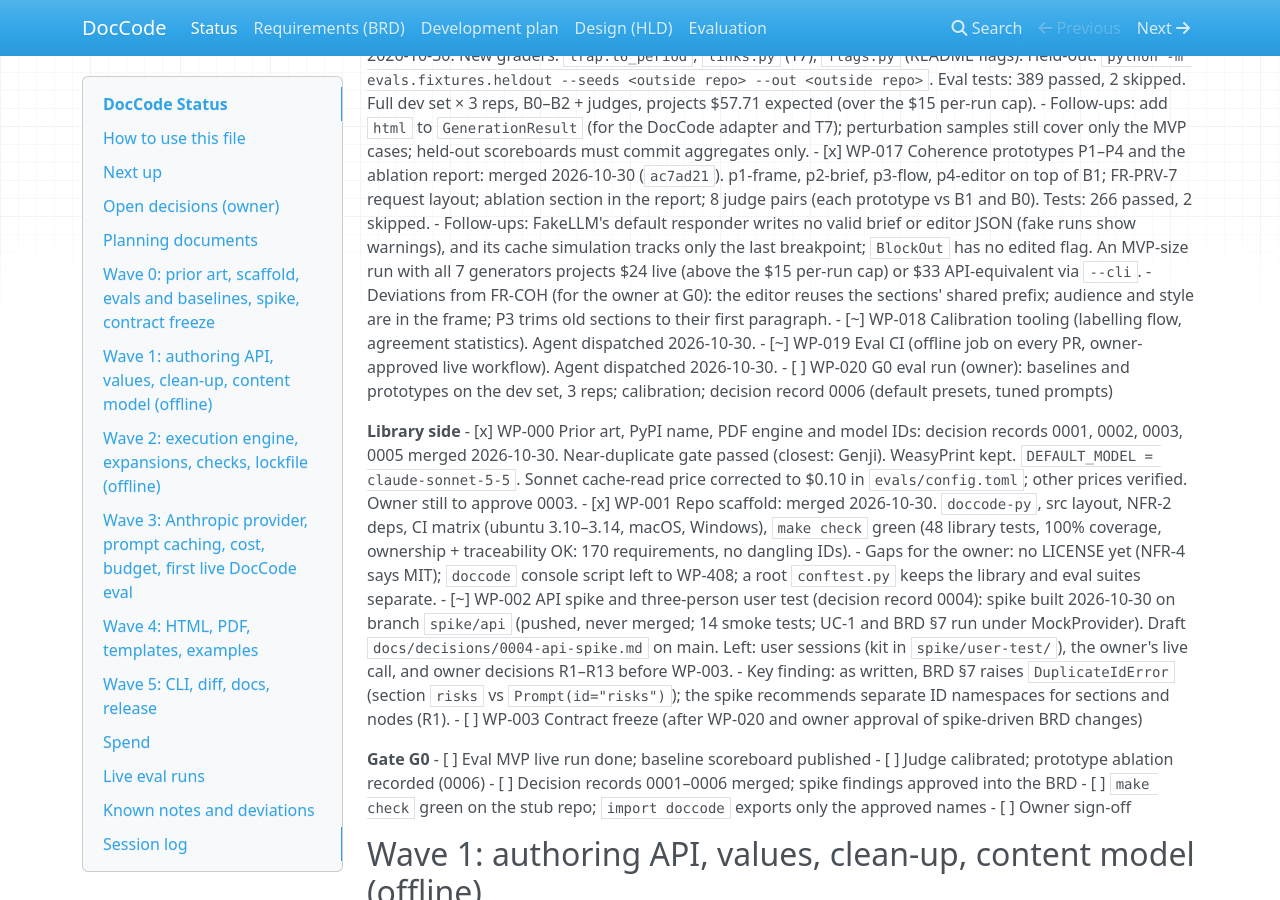
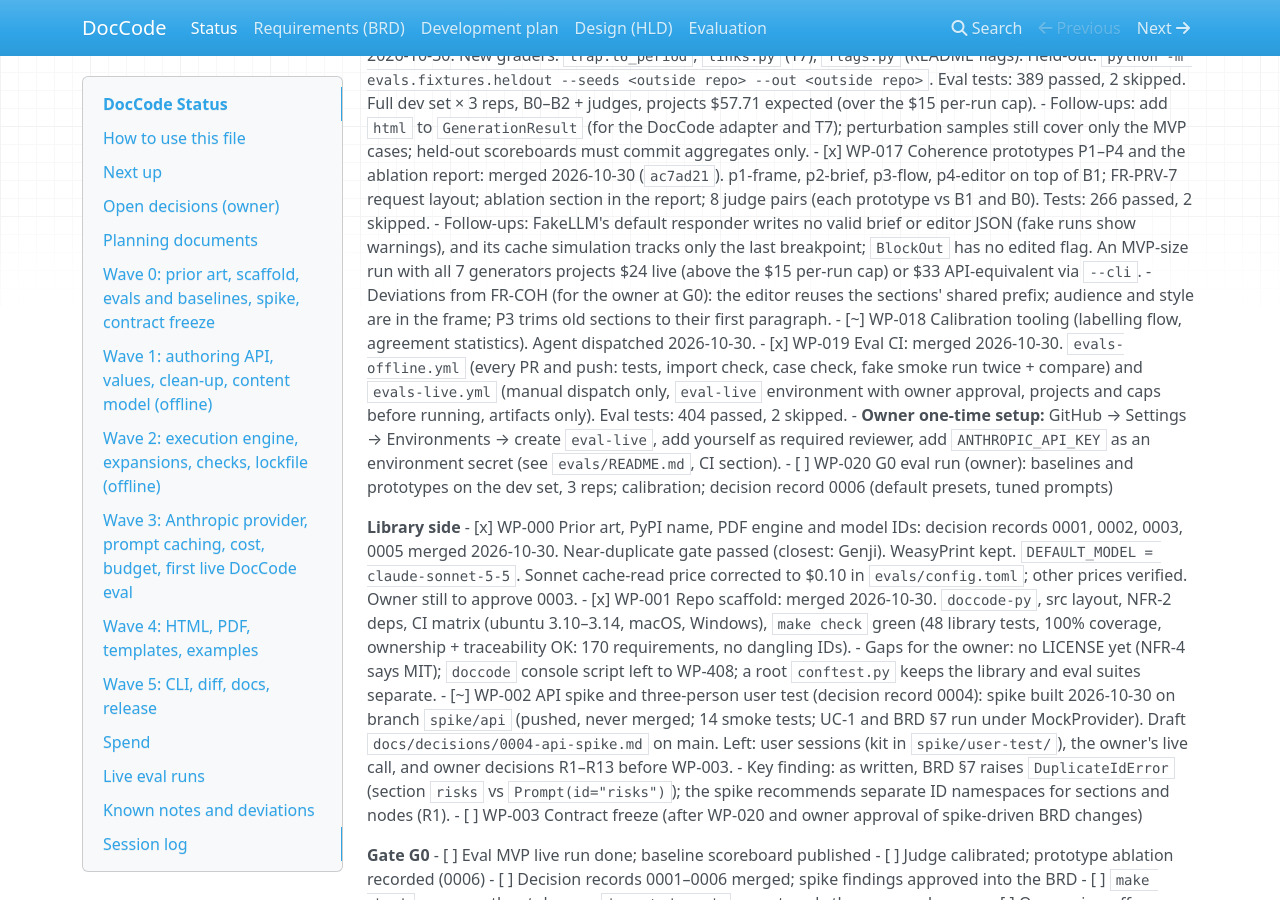
Before and after one commit to spudy-vibing/Dynamic-Document-Library, an MkDocs documentation site: the page built from docs/STATUS.md, in a window 1280 px wide and 900 px high, scrolled down 2354 px. Built offline with MkDocs 1.6.1, drawn with Linux system fonts in a browser that asks for light colours; nearby versions of some CDN libraries.

Commit message:
Status: WP-019 merged
Co-Authored-By: Claude Opus 5.5 <noreply@anthropic.com>
Claude-Session: https://claude.ai/code/session_01EVknyAM6EnacTPmRmfjMye

```diff
--- a/docs/STATUS.md
+++ b/docs/STATUS.md
@@ -71,7 +71,8 @@ All resolved on 2026-10-30 (owner accepted every recommendation).
   - Follow-ups: FakeLLM's default responder writes no valid brief or editor JSON (fake runs show warnings), and its cache simulation tracks only the last breakpoint; `BlockOut` has no edited flag. An MVP-size run with all 7 generators projects $24 live (above the $15 per-run cap) or $33 API-equivalent via `--cli`.
   - Deviations from FR-COH (for the owner at G0): the editor reuses the sections' shared prefix; audience and style are in the frame; P3 trims old sections to their first paragraph.
 - [~] WP-018 Calibration tooling (labelling flow, agreement statistics). Agent dispatched 2026-10-30.
-- [~] WP-019 Eval CI (offline job on every PR, owner-approved live workflow). Agent dispatched 2026-10-30.
+- [x] WP-019 Eval CI: merged 2026-10-30. `evals-offline.yml` (every PR and push: tests, import check, case check, fake smoke run twice + compare) and `evals-live.yml` (manual dispatch only, `eval-live` environment with owner approval, projects and caps before running, artifacts only). Eval tests: 404 passed, 2 skipped.
+  - **Owner one-time setup:** GitHub → Settings → Environments → create `eval-live`, add yourself as required reviewer, add `ANTHROPIC_API_KEY` as an environment secret (see `evals/README.md`, CI section).
 - [ ] WP-020 G0 eval run (owner): baselines and prototypes on the dev set, 3 reps; calibration; decision record 0006 (default presets, tuned prompts)
 
 **Library side**
```
